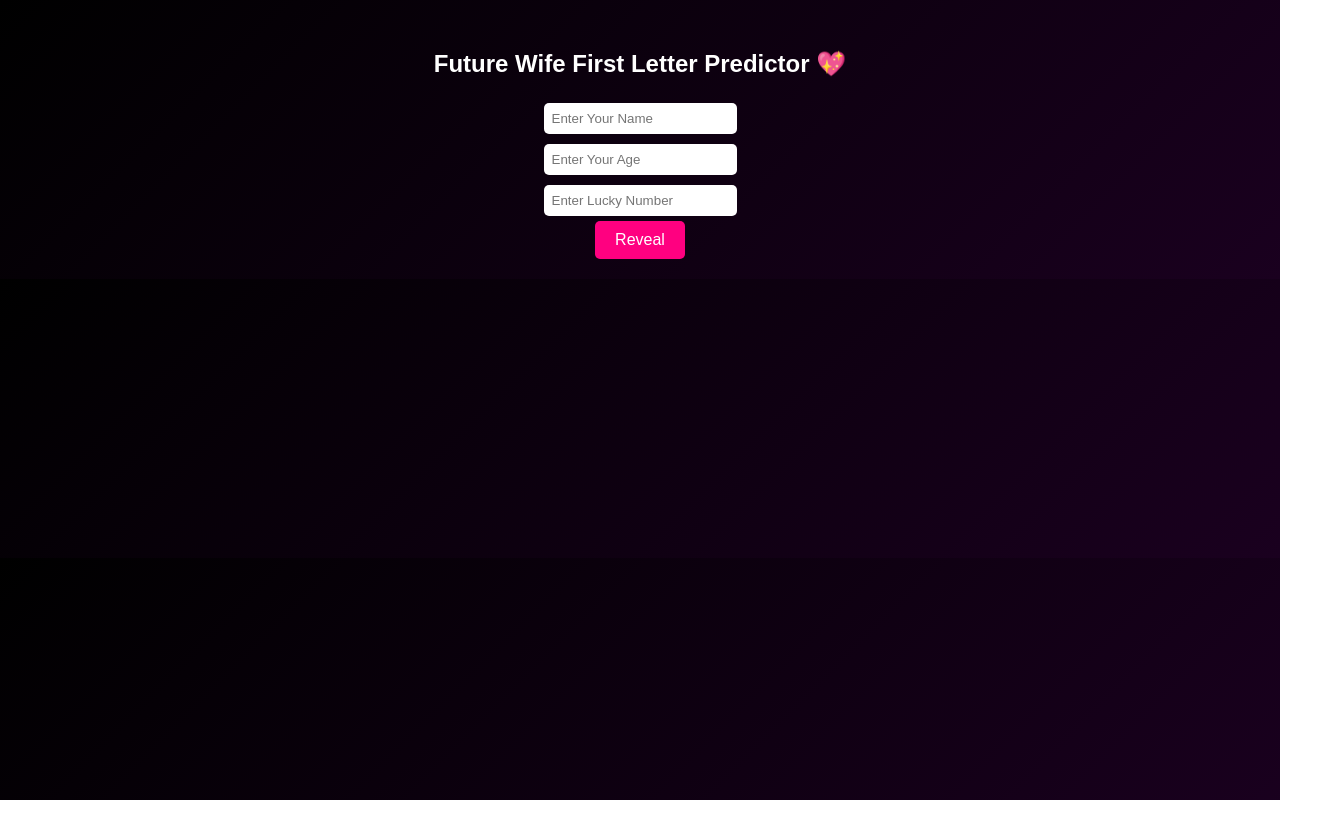
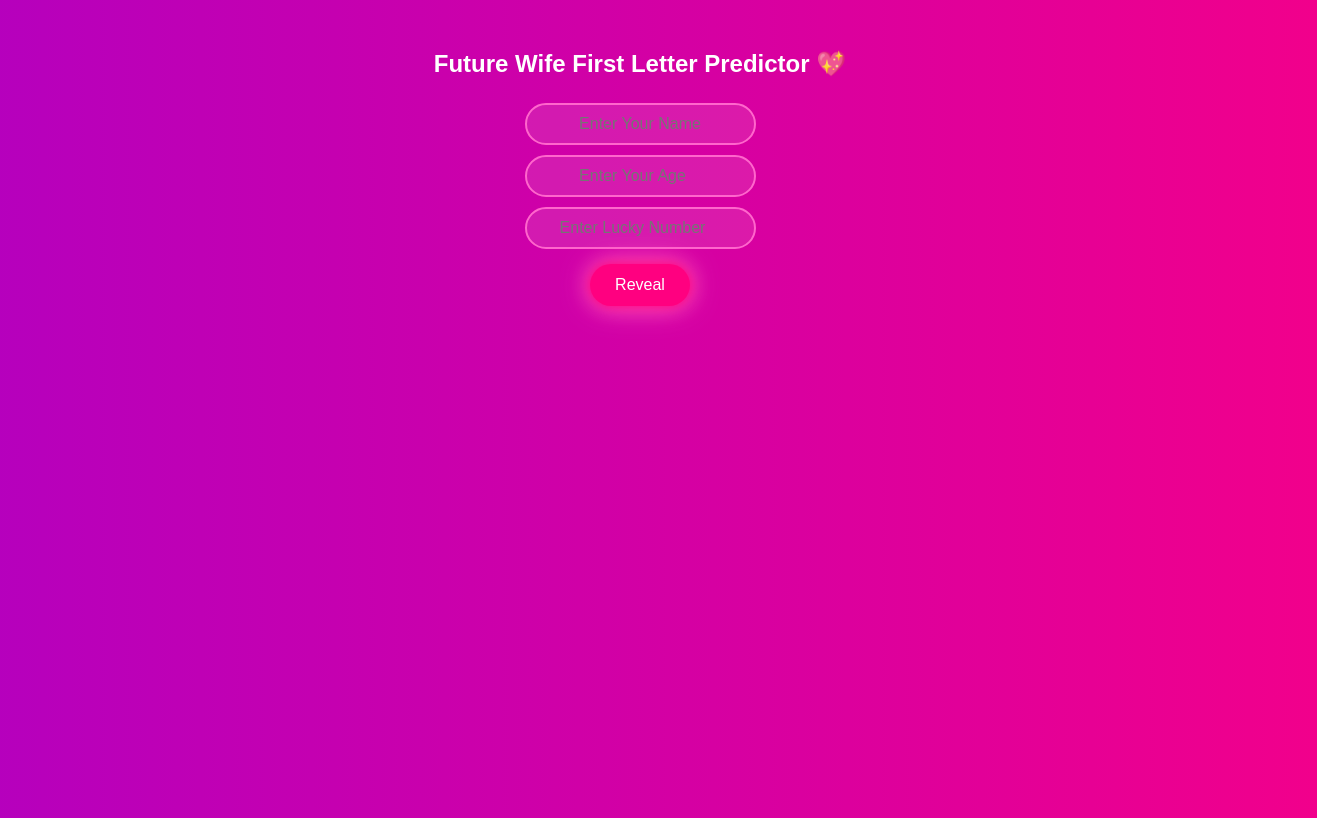
Before and after one commit to pauladitya890-dot/future-wife-predictor, a plain HTML site: page index.html in a window 1280 px wide. Both pictures are taken after a click on the button "Enter". Shown: the whole page, 1317 px wide, since content can reach past the window. Drawn offline with Linux system fonts and the light colour scheme.

Commit message:
Update index.html

```diff
--- a/index.html
+++ b/index.html
@@ -5,11 +5,20 @@
 <style>
 body{
     margin:0;
-    background:linear-gradient(135deg,#000000,#1a001f);
+    background: linear-gradient(270deg, #ff0080, #6600ff, #00ffff, #ff0080);
+    background-size: 800% 800%;
+    animation: gradientBG 15s ease infinite;
     color:white;
     font-family:Arial, sans-serif;
     text-align:center;
     overflow:hidden;
+    position:relative;
+}
+
+@keyframes gradientBG {
+    0%{background-position:0% 50%;}
+    50%{background-position:100% 50%;}
+    100%{background-position:0% 50%;}
 }
 
 #intro{
@@ -20,52 +29,90 @@ body{
     justify-content:center;
     align-items:center;
     flex-direction:column;
-    background:black;
+    background:rgba(0,0,0,0.7);
     animation:fadeIn 2s;
 }
 
+@keyframes fadeIn{
+    from{opacity:0;}
+    to{opacity:1;}
+}
+
 button{
-    padding:10px 20px;
+    padding:12px 25px;
     border:none;
     background:#ff0080;
     color:white;
     font-size:16px;
     cursor:pointer;
-    border-radius:5px;
+    border-radius:50px;
+    box-shadow: 0 0 10px #ff0080, 0 0 20px #ff3399, 0 0 30px #ff66cc;
+    transition:0.3s;
+    margin-top:10px;
 }
 
 button:hover{
     background:#ff3399;
+    box-shadow: 0 0 20px #ff0080, 0 0 40px #ff3399, 0 0 60px #ff66cc;
+    transform:scale(1.05);
 }
 
 #main{
     display:none;
     margin-top:50px;
+    position:relative;
+    z-index:1;
 }
 
 input{
-    padding:8px;
+    padding:10px;
     margin:5px;
-    border-radius:5px;
-    border:none;
+    border-radius:25px;
+    border:2px solid #ff66cc;
+    background:rgba(255,255,255,0.1);
+    color:white;
+    text-align:center;
+    font-size:16px;
+    outline:none;
+    transition:0.3s;
+}
+
+input:focus{
+    border-color:#ff00ff;
+    box-shadow:0 0 10px #ff66cc;
+    background:rgba(255,255,255,0.2);
 }
 
 #result{
     margin-top:20px;
-    font-size:24px;
+    font-size:28px;
     font-weight:bold;
     color:#ff66cc;
-    animation:glow 1s infinite alternate;
+    text-shadow: 0 0 10px #ff0080, 0 0 20px #ff3399;
+    animation:glowResult 1s infinite alternate;
 }
 
-@keyframes glow{
-    from{text-shadow:0 0 10px #ff0080;}
-    to{text-shadow:0 0 20px #ff66cc;}
+@keyframes glowResult{
+    0%{text-shadow:0 0 5px #ff0080,0 0 10px #ff3399;}
+    50%{text-shadow:0 0 15px #ff00ff,0 0 25px #ff66cc;}
+    100%{text-shadow:0 0 20px #ff0080,0 0 30px #ff3399;}
 }
 
-@keyframes fadeIn{
-    from{opacity:0;}
-    to{opacity:1;}
+/* Sparkles effect */
+.sparkle{
+    position:absolute;
+    width:4px;
+    height:4px;
+    background:white;
+    border-radius:50%;
+    opacity:0;
+    animation:sparkleAnim 2s linear infinite;
+}
+
+@keyframes sparkleAnim{
+    0%{transform:translate(0,0) scale(0); opacity:0;}
+    50%{opacity:1; scale:1;}
+    100%{transform:translate(100px,-200px) scale(0); opacity:0;}
 }
 </style>
 </head>
@@ -91,6 +138,7 @@ input{
 function start(){
     document.getElementById("intro").style.display="none";
     document.getElementById("main").style.display="block";
+    createSparkles(50); // number of sparkles
 }
 
 function predict(){
@@ -111,6 +159,18 @@ function predict(){
     document.getElementById("result").innerHTML=
         "✨ Your Future Wife's First Letter is: "+resultLetter+" ✨";
 }
+
+// Sparkles JS
+function createSparkles(num){
+    for(let i=0;i<num;i++){
+        let s=document.createElement("div");
+        s.className="sparkle";
+        s.style.left=Math.random()*window.innerWidth+"px";
+        s.style.top=Math.random()*window.innerHeight+"px";
+        s.style.animationDuration=(1+Math.random()*2)+"s";
+        document.body.appendChild(s);
+    }
+}
 </script>
 
 </body>
```
